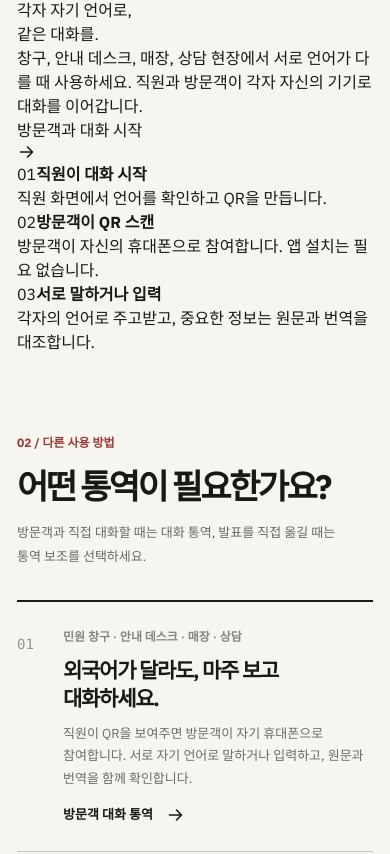
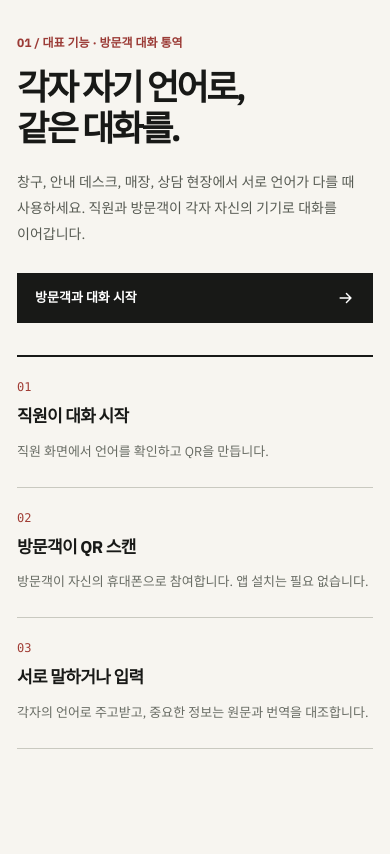
Before and after one commit to club-paradiso/asad, a Next.js app: page / in a window 390 px wide. Shown: the part 1251-2105 px from the top of the page. Built offline with nearby package versions, Linux system fonts and the light colour scheme.

Commit message:
style(home): elevate counter walkthrough and responsive feature layout

```diff
--- a/src/features/home/home.module.css
+++ b/src/features/home/home.module.css
@@ -67,7 +67,7 @@
   display: grid;
   grid-template-columns: minmax(0,1.48fr) minmax(275px,.52fr);
   gap: clamp(38px,5vw,95px);
-  padding: clamp(85px, 9vw, 145px) 0 clamp(105px, 9vw, 155px);
+  padding: clamp(70px, 7vw, 112px) 0 clamp(78px, 7vw, 112px);
   align-items: end;
 }
 .heroMain { min-width: 0; }
@@ -243,7 +243,59 @@
   white-space: nowrap;
 }
 
-.modes { padding-top: 119px; padding-bottom: 130px; scroll-margin-top: 25px; }
+.counterFeature { padding: 105px 0 108px; scroll-margin-top: 24px; }
+.counterFeatureIntro {
+  display: grid;
+  grid-template-columns: minmax(0,1.2fr) minmax(260px,.8fr);
+  gap: clamp(30px, 6vw, 100px);
+  align-items: end;
+  padding-bottom: 40px;
+  border-bottom: 2px solid var(--ink);
+}
+.counterFeatureIntro h2 {
+  font-size: clamp(36px, 5.2vw, 70px);
+  font-weight: 800;
+  line-height: 1.16;
+  letter-spacing: -.075em;
+  word-break: keep-all;
+}
+.counterFeatureDetail p {
+  color: #575b53;
+  font-size: 15px;
+  line-height: 1.85;
+  word-break: keep-all;
+}
+.counterFeatureAction {
+  display: inline-flex;
+  align-items: center;
+  justify-content: space-between;
+  gap: 24px;
+  min-height: 50px;
+  margin-top: 25px;
+  padding: 0 18px;
+  background: var(--ink);
+  color: white;
+  text-decoration: none;
+  font-size: 13px;
+  font-weight: 750;
+}
+.counterFeatureAction:hover { background: #464a45; }
+.counterFeatureAction svg { width: 18px; }
+.counterSteps {
+  display: grid;
+  grid-template-columns: repeat(3, minmax(0, 1fr));
+  padding: 0;
+  margin: 0;
+  list-style: none;
+  border-bottom: 1px solid var(--rule);
+}
+.counterSteps li { padding: 30px 22px 32px 0; min-width: 0; }
+.counterSteps li + li { padding-left: 24px; border-left: 1px solid var(--rule); }
+.counterSteps li > span { display: block; font: 500 12px var(--font-mono); color: #a13d35; margin-bottom: 21px; }
+.counterSteps strong { display: block; font-size: clamp(17px, 1.9vw, 22px); font-weight: 800; letter-spacing: -.04em; }
+.counterSteps p { margin-top: 11px; color: #686c64; font-size: 13px; line-height: 1.7; word-break: keep-all; }
+
+.modes { padding-top: 82px; padding-bottom: 120px; scroll-margin-top: 25px; }
 .toolkit { padding-top: 103px; padding-bottom: 88px; border-top: 1px solid var(--ink); scroll-margin-top: 25px; }
 .sectionIntro {
   display: flex;
@@ -273,7 +325,8 @@
   text-decoration: none;
   transition: background .16s, padding .16s;
 }
-.workflow:hover { background: #eeede6; padding-left: 12px; }
+.workflowFeatured { background: #eeede6; border-left: 3px solid var(--brand-red); padding-left: 15px; }
+.workflow:hover { background: #e8e6de; padding-left: 15px; }
 .workflowIndex { color: #92968d; font: 500 14px var(--font-mono); align-self: start; padding-top: 8px; }
 .workflowContext { display: block; color: #83877f; font-size: 12px; font-weight: 600; margin-bottom: 10px; }
 .workflowBody h3 {
@@ -379,7 +432,11 @@
   .asideItem { display: flex; gap: 10px; flex-direction: column; align-items: flex-start; padding: 18px 8px; min-height: 110px; }
   .asideIndex { padding-top: 0; }
   .asideItem svg { margin-top: auto; }
-  .modes { padding-block: 80px 97px; }
+  .counterFeature { padding-block: 83px 84px; }
+  .counterFeatureIntro { grid-template-columns: 1fr; gap: 22px; padding-bottom: 32px; }
+  .counterSteps li { padding-right: 15px; }
+  .counterSteps li + li { padding-left: 15px; }
+  .modes { padding-block: 74px 97px; }
   .toolkit { padding-top: 78px; }
   .workflow { grid-template-columns: 45px minmax(0,1fr) 120px; gap: 14px; }
   .workflowAction { padding-left: 18px; }
@@ -401,6 +458,18 @@
   .primaryLink { width: 100%; justify-content: space-between; min-height: 54px; }
   .secondaryLink { min-height: 47px; }
   .asideQuestion { font-size: 23px; }
+  .counterFeature { padding-block: 69px 75px; }
+  .counterFeatureIntro h2 { font-size: clamp(33px, 9vw, 46px); }
+  .counterFeatureDetail p { font-size: 14px; }
+  .counterFeatureAction { width: 100%; }
+  .counterSteps { grid-template-columns: 1fr; }
+  .counterSteps li, .counterSteps li + li {
+    border-left: 0;
+    border-bottom: 1px solid var(--rule);
+    padding: 23px 0 24px;
+  }
+  .counterSteps li:last-child { border-bottom: 0; }
+  .counterSteps li > span { margin-bottom: 10px; }
   .asideList { display: block; }
   .asideList li:not(:last-child) { border-right: 0; }
   .asideItem { flex-direction: row; min-height: 66px; align-items: center; padding: 9px 0; }
@@ -413,7 +482,9 @@
   .sectionNumber { margin-bottom: 15px; }
   .sectionIntro h2 { font-size: 34px; }
   .workflow { grid-template-columns: 32px minmax(0,1fr); padding: 26px 0; }
-  .workflow:hover { padding-left: 0; background: transparent; }
+  .workflowFeatured { padding-left: 10px; padding-right: 10px; }
+  .workflow:hover { padding-left: 10px; background: #e8e6de; }
+  .workflow:not(.workflowFeatured):hover { padding-left: 0; background: transparent; }
   .workflowBody h3 { font-size: 21px; }
   .workflowAction { grid-column: 2; display: flex; flex-direction: row; align-items: center; justify-content: flex-start; min-height: auto; padding: 0; gap: 13px; border-left: 0; }
   .workflowAction small { display: none; }
@@ -425,6 +496,6 @@
   .footerRight { text-align: left; }
 }
 @media (prefers-reduced-motion: reduce) {
-  .primaryLink, .secondaryLink, .workflow, .asideItem svg { transition: none; }
+  .primaryLink, .secondaryLink, .counterFeatureAction, .workflow, .asideItem svg { transition: none; }
   .workflow:hover, .asideItem:hover svg { transform: none; }
 }
```
